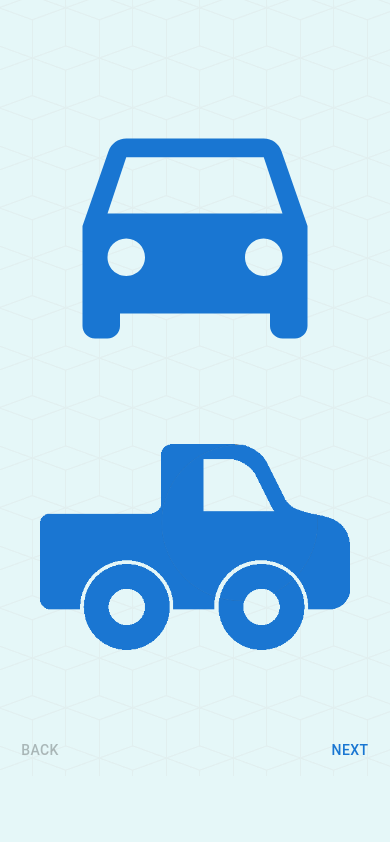
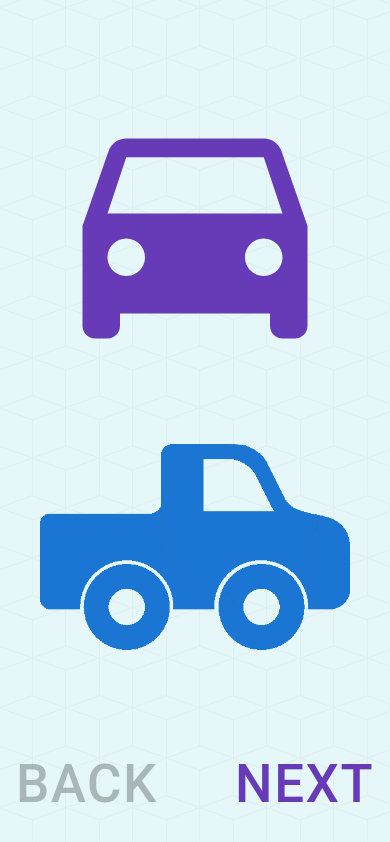
Before and after one commit to davidmetcal/HOP-Energy-Calculator, a React (Create React App) app: page / in a window 390 px wide. Shown: the part 1255-2097 px from the top of the page. Before the commit the page ends 2031 px from the top, so only its background shows below. Built offline with nearby package versions, Linux system fonts and the light colour scheme.

Commit message:
new NEXT and BACK for mobile

```diff
--- a/src/Components/Steps.js
+++ b/src/Components/Steps.js
@@ -10,6 +10,15 @@ import Distance from './Distance';
 import EVehicle from './E-Vehicle'
 import Products from './Products';
 import Calculator from './Calculator';
+import styled from '@emotion/styled';
+
+const ButtonMobile = styled(Button) `
+  @media (max-width: 992px) {
+    font-size: 2.2em;
+
+  }
+
+`
 
 
 const Steps = () => {
@@ -170,24 +179,24 @@ const Steps = () => {
           <React.Fragment>
             {/* <Typography sx={{ mt: 2, mb: 1 }}>Step {activeStep + 1}</Typography> */}
             <Box sx={{ display: 'flex', flexDirection: 'row', pt: 2 }}>
-              <Button
+              <ButtonMobile
                 color="inherit"
                 disabled={activeStep === 0}
                 onClick={handleBack}
                 sx={{ mr: 1 }}
               >
                 Back
-              </Button>
+              </ButtonMobile>
               <Box sx={{ flex: '1 1 auto' }} />
               {isStepOptional(activeStep) && (
-                <Button color="inherit" onClick={handleSkip} sx={{ mr: 1 }}>
+                <ButtonMobile color="inherit" onClick={handleSkip} sx={{ mr: 1 }}>
                   Skip
-                </Button>
+                </ButtonMobile>
               )}
 
-              <Button onClick={handleNext}>
+              <ButtonMobile onClick={handleNext}>
                 {activeStep === steps.length - 1 ? 'Finish' : 'Next'}
-              </Button>
+              </ButtonMobile>
             </Box>
           </React.Fragment>
         )}
```
